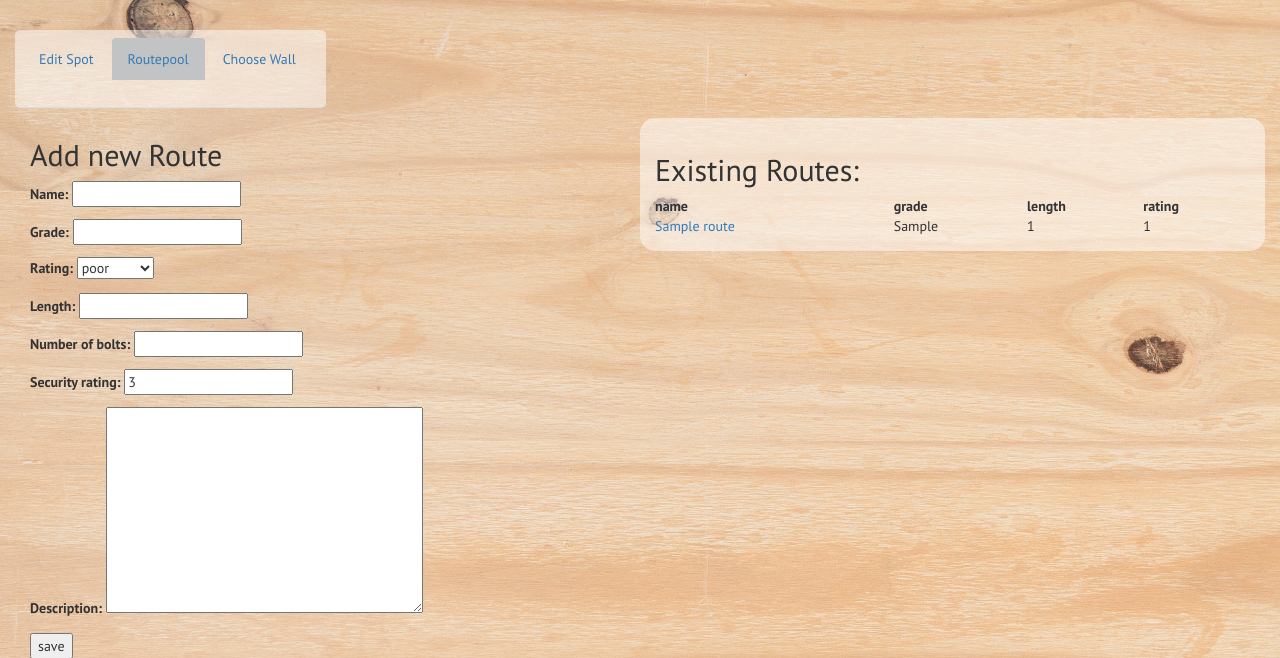
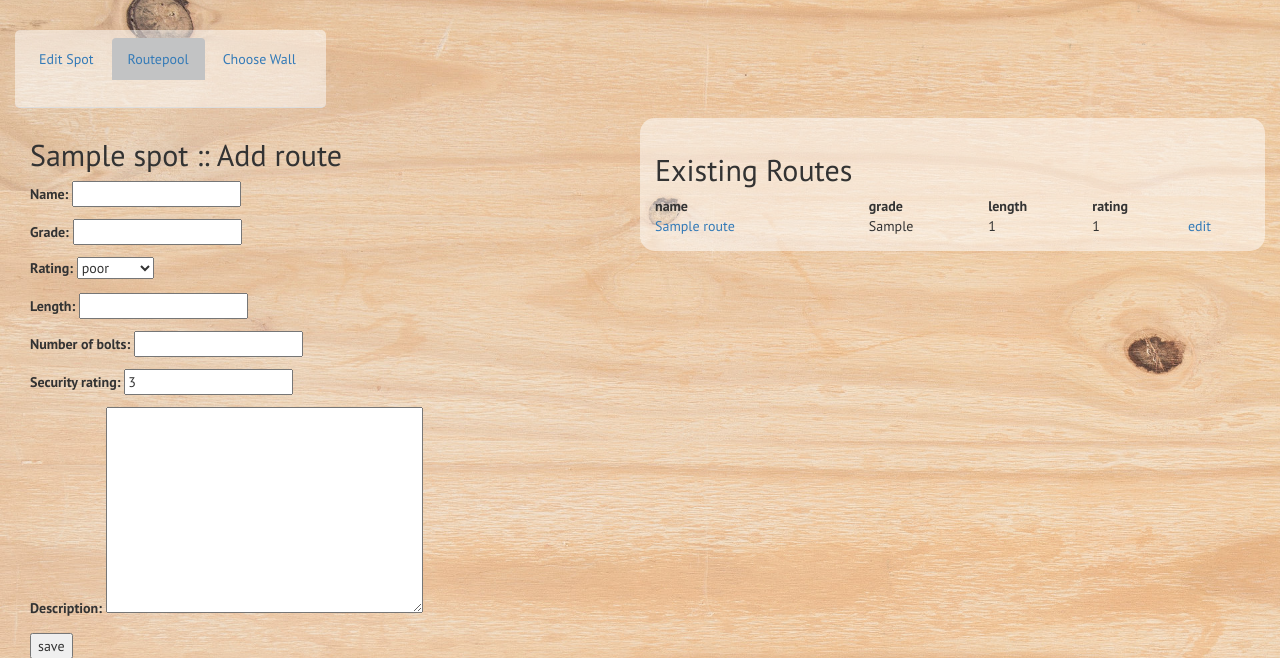
Before and after one commit to jakubfabian/topo, a Django app: a page that uses templates/base.html in a window 1280 px wide. Shown: the part 67-725 px from the top of the page. Run offline with Django 3.2, Linux system fonts and the light colour scheme; a user stored in the database is signed in; tables that the repository leaves empty hold one stand-in row (values such as "Sample post"); some libraries are stand-ins or nearby versions.

Commit message:
+ Added an edit route view. + Renamed add_route template to edit_route template. + Modified edit_route template to serve both purposes (probably this is stupid and one can just copy it :P, on the other hand DNRY)

```diff
--- a/edit_spot/templates/edit_spot/add_route.html
+++ b/edit_spot/templates/edit_spot/edit_route.html
@@ -2,7 +2,11 @@
 {% load staticfiles %}
 
 {% block title %}
-    Mitopo.de - Add new Route
+  {% if editing %}
+    Mitopo.de - Editing route {{ route.name }}
+  {% else %}
+    Mitopo.de - Add route
+  {% endif %}
 {% endblock %}
 
 {% block extra_assets %}
@@ -41,7 +45,13 @@
             <div class="tb_table">
                 <div class="tb_row">
                     <div class="tb_cell">
-                        <h2>Add new Route</h2>
+                      <h2>
+                        {% if editing %}
+                          {{ spot.name }} :: Edit route {{route.name}}
+                        {% else %}
+                          {{ spot.name }} :: Add route
+                        {% endif %}
+                      </h2>
 
                         <form method="POST">
                             {% csrf_token %}
@@ -61,7 +71,7 @@
         <div class="col-md-6 white-background">
 
             <div class="tb_cell">
-                <h2>Existing Routes:</h2>
+                <h2>Existing Routes <a href="{% url "add_route" spot_id=spot.pk %}">{{ editing|yesno:"(add),," }}</a></h2>
                 <div class="existing_routes_box">
                     <table style="width:100%">
                         <tr>
@@ -76,6 +86,7 @@
                                 <td>{{ route.grade }}</td>
                                 <td>{{ route.length }}</td>
                                 <td>{{ route.rating }}</td>
+                                <td><a href="{% url "edit_route" route_id=route.pk %}">edit</a></td>
                             </tr>
                         {% endfor %}
                     </table>
--- a/edit_spot/urls.py
+++ b/edit_spot/urls.py
@@ -8,6 +8,7 @@ url(r'^spot(?P<spot_id>\d+)/$', views.edit_spot, name='edit_spot'),
 #url(r'^search/', views.search, name='search'),
 url(r'^add_spot$', views.add_spot, name='add_spot'),
 url(r'^spot(?P<spot_id>\d+)/add_route$', views.add_route, name='add_route'),
+url(r'^route(?P<route_id>\d+)/edit_route$', views.edit_route, name='edit_route'),
 url(r'^spot(?P<spot_id>\d+)/wall_index$', views.wall_index, name='edit_spot_wall_index'),
 # url(r'^wall(?P<wall_id>\d+)/dev$', views.wall_detail_dev, name='wall_detail_dev'),
 # url(r'^wall(?P<wall_id>\d+)/$', views.wall_detail, name='wall_detail'),
--- a/edit_spot/views.py
+++ b/edit_spot/views.py
@@ -231,6 +231,7 @@ def add_route(request, spot_id, **kwargs):
     route_list = spot.route_set.all().order_by('name')
 
     context = {
+        'editing': False,
         'spot': spot,
         'route_list': route_list,
         'form': form,
@@ -240,7 +241,40 @@ def add_route(request, spot_id, **kwargs):
     if request.session.get('last_wall_id'):
         context['last_wall_id'] = request.session['last_wall_id']
 
-    return render(request, 'edit_spot/add_route.html', context)
+    return render(request, 'edit_spot/edit_route.html', context)
+
+@permission_required('miroutes.spot.can_add')
+def edit_route(request, route_id, **kwargs):
+    """
+    Adding a new Route.
+    """
+    route = get_object_or_404(Route, pk=route_id)
+    spot = route.spot
+
+    if request.method == 'POST':
+
+        form = RouteForm(request.POST, instance=route)
+        if form.is_valid():
+            form.save()
+    else:
+        form = RouteForm(initial={'spot': spot}, instance=route)
+        # form = RouteForm()
+
+    route_list = spot.route_set.all().order_by('name')
+
+    context = {
+        'editing': True,
+        'spot': spot,
+        'route': route,
+        'route_list': route_list,
+        'form': form,
+        'show_edit_pane': True
+    }
+
+    if request.session.get('last_wall_id'):
+        context['last_wall_id'] = request.session['last_wall_id']
+
+    return render(request, 'edit_spot/edit_route.html', context)
 
 
 @permission_required('miroutes.wall.can.change')
```
